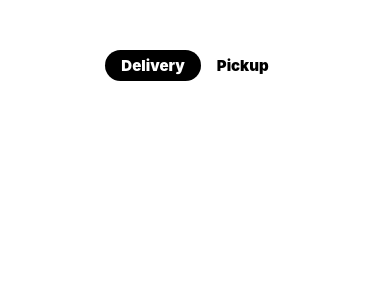
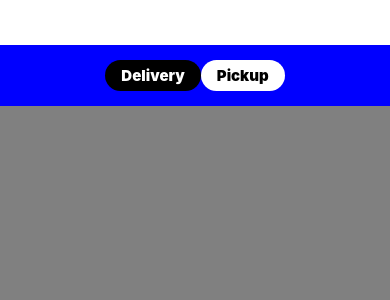
Before and after one commit to ManpritCode/UberFood, a React Native app: screen / in a window 390 px wide. Shown: the top 300 px of the page. Built offline with nearby package versions, Linux system fonts and the light colour scheme.

Commit message:
complete section 1

```diff
--- a/package.json
+++ b/package.json
@@ -9,6 +9,7 @@
     "web": "expo start --web"
   },
   "dependencies": {
+    "@expo/vector-icons": "^13.0.0",
     "expo": "~47.0.12",
     "expo-status-bar": "~1.4.2",
     "react": "18.1.0",
--- a/screens/Home.js
+++ b/screens/Home.js
@@ -5,8 +5,17 @@ import HeaderTab from '../Components/HeaderTab'
 export default function Home() {
 
     return (
-      <SafeAreaView style= {{marginTop:50}}>
+      <SafeAreaView style= {{
+        marginTop:45,
+        backgroundColor:"grey",
+        flex:1,
+        }}>
+     <View style={{
+      backgroundColor:"blue",
+      padding:15,
+     }}>
      < HeaderTab/>
+     </View>
      </SafeAreaView>
     )
   }
```
Also changed, not shown: 1 other file (tests, documents, lock files or other folders).
